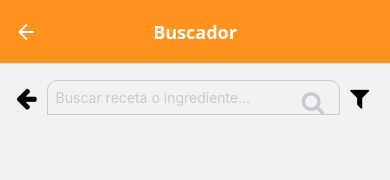
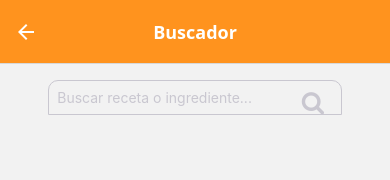
Before and after one commit to ferfloo27/recetas-app, a React Native app: screen /Buscador in a window 390 px wide. Shown: the top 180 px of the page. Built offline with nearby package versions, Linux system fonts and the light colour scheme.

Commit message:
estilo de buscador corregido

```diff
--- a/src/components/Buscador.js
+++ b/src/components/Buscador.js
@@ -193,7 +193,7 @@ const Buscador = () => {
   return (
     <View style={styles.container}>
       <View style={styles.inputContainer}>
-        <FontAwesome name="arrow-left" size={24} />
+
         <TextInput
           style={styles.input}
           placeholder="Buscar receta o ingrediente..."
@@ -207,7 +207,7 @@ const Buscador = () => {
           color="#C9C7D0"
           style={styles.iconoSearch}
         />
-        <FontAwesome name="filter" size={24} />
+
       </View>
 
       <FlatList
@@ -245,9 +245,8 @@ const styles = StyleSheet.create({
     borderColor: "#C9C7D0",
   },
   inputContainer: {
-    flexDirection: "row",
     alignItems: "center",
-    gap: 10,
+    justifyContent: "center",
     paddingBottom: 15,
   },
   iconoSearch: {
```
